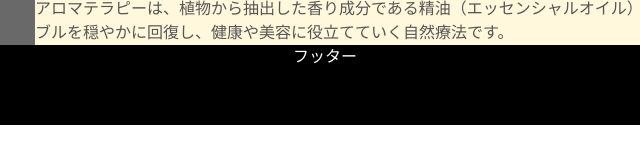
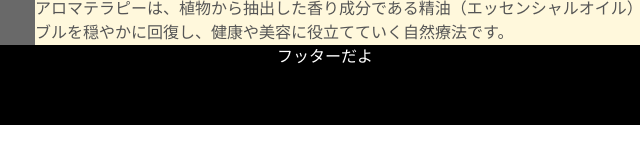
Before and after one commit to Suzuki-3/aroma.github.io, a plain HTML site: page aroma2/index.html in a window 1280 px wide. Shown: the part 507-670 px from the top of the page, 315-955 px from the left. Drawn offline with nearby package versions, Linux system fonts and the light colour scheme.

Commit message:
再コミット

```diff
--- a/aroma2/index.html
+++ b/aroma2/index.html
@@ -50,7 +50,7 @@
 
 
 <footer class="footer">
-  フッター
+  フッターだよ
 </footer>
 <script src="https://code.jquery.com/jquery-3.3.1.slim.min.js" integrity="sha384-q8i/X+965DzO0rT7abK41JStQIAqVgRVzpbzo5smXKp4YfRvH+8abtTE1Pi6jizo" crossorigin="anonymous"></script>
 <script src="https://cdnjs.cloudflare.com/ajax/libs/popper.js/1.14.7/umd/popper.min.js" integrity="sha384-UO2eT0CpHqdSJQ6hJty5KVphtPhzWj9WO1clHTMGa3JDZwrnQq4sF86dIHNDz0W1" crossorigin="anonymous"></script>
```
